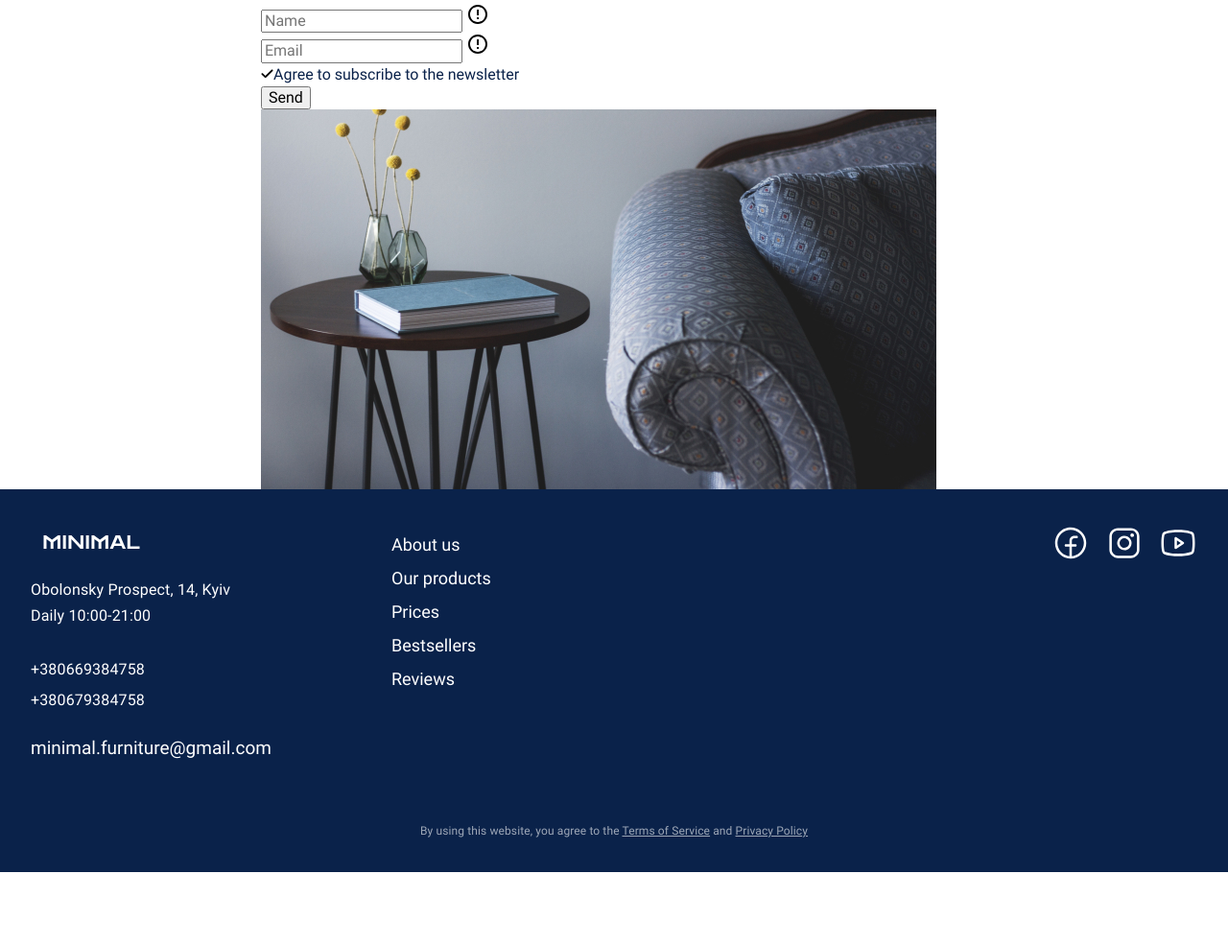
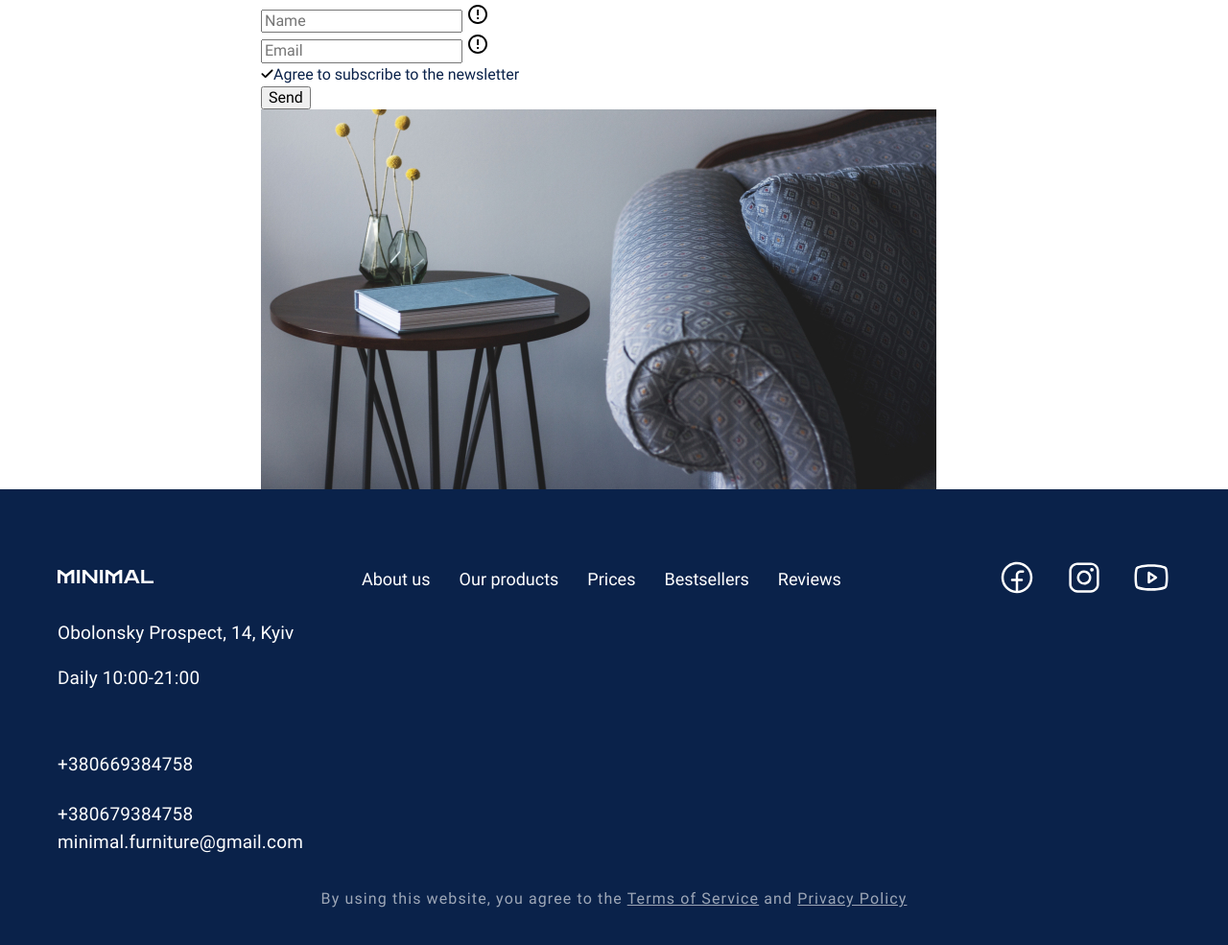
Before and after one commit to VuktorTS/Minimal-project-05, a website built with Vite: page src/index.html in a window 1280 px wide. Shown: the part 5519-6504 px from the top of the page at 96% size. Before the commit the page ends 6428 px from the top, so only its background shows below. Built offline with nearby package versions, Linux system fonts and the light colour scheme.

Commit message:
footer-tab-version

```diff
--- a/src/css/footer.css
+++ b/src/css/footer.css
@@ -1,7 +1,11 @@
 .footer-section {
-  padding: 36px 16px 16px 16px;
   background: var(--blue-font, #0a224a);
   width: 100%;
+}
+
+.footer-container {
+  padding-top: 36px;
+  padding-bottom: 16px;
 }
 
 .logo-soc-container {
@@ -39,6 +43,7 @@
 }
 
 .soc-icon {
+  display: block;
   width: 28px;
   height: 28px;
   fill: var(--white);
@@ -52,20 +57,27 @@
   font-style: normal;
   letter-spacing: 0.01em;
   line-height: 1.2;
-  margin-bottom: 35px;
+}
+
+.contacts .tel-list {
+  margin-top: 35px;
 }
 
 .addr-item:not(:last-child) {
   margin-bottom: 8px;
 }
-.tel-list {
+
+.contact-link {
   color: var(--white);
   font-style: normal;
   letter-spacing: 0.01em;
+  /* line-height: 1.2; */
 }
 
 .footer-mail {
   display: none;
+  color: var(--white);
+  letter-spacing: 0.01em;
 }
 
 .p-agree {
@@ -85,21 +97,29 @@
     padding: 36px 32px;
   }
 
+  .logo-nav {
+    flex-direction: row;
+    flex: 1;
+  }
+
   .logo-link {
     margin: 12px 0 0;
   }
 
   .logo-icon {
-    width: 127px;
-  }
-
-  .logo-nav {
-    flex-direction: row;
-    flex: 1;
+    /* width: 127px; */
   }
 
   .footer-nav {
     margin: 8px 0 0 249px;
+  }
+
+  .nav-list {
+    gap: 16px;
+  }
+
+  .nav-item {
+    font-size: 18px;
   }
 
   .soc-icon {
@@ -107,13 +127,9 @@
     height: 40px;
   }
 
-  .nav-item {
-    font-size: 18px;
-  }
-
   .contscts {
     order: -1;
-    margin: -116px 0 0;
+    margin: -148px 0 0;
   }
 
   .footer-mail {
@@ -122,5 +138,68 @@
     display: flex;
     margin: 24px 0 64px;
     font-size: 19px;
+    letter-spacing: 0.01em;
+  }
+
+  .contscts .tel-list {
+    margin-top: 64px;
+  }
+
+  .addr-item:not(:last-child) {
+    margin-bottom: 24px;
+  }
+
+  .addr-item {
+    font-size: 19px;
+  }
+
+  .p-agree {
+    font-size: 16px;
+    line-height: 1.25;
+    letter-spacing: 0.07em;
   }
 }
+
+@media screen and (min-width: 1140px) {
+  .footer-section {
+    padding: 36px 60px;
+  }
+  .logo-nav {
+    margin-bottom: 32px;
+  }
+
+  .footer-nav {
+    margin-left: 217px;
+  }
+
+  .nav-list {
+    flex-direction: row;
+    gap: 30px;
+  }
+
+  .contscts {
+    display: flex;
+    margin: 0;
+    flex-wrap: wrap;
+    flex-direction: row;
+  }
+
+  .address-list {
+    display: flex;
+    flex-direction: column;
+  }
+
+  .contacts .tel-list {
+    margin: 0 82px 0 87px;
+  }
+
+  .footer-mail {
+    margin: 0;
+  }
+  .p-agree {
+    margin-top: 35px;
+  }
+  .soc-list {
+    gap: 30px;
+  }
+}
--- a/src/partials/footer.html
+++ b/src/partials/footer.html
@@ -85,10 +85,10 @@
         </ul>
         <ul class="tel-list">
           <li class="addr-item">
-            <a href="tel:+380669384758">+380669384758</a>
+            <a class="contact-link" href="tel:+380669384758">+380669384758</a>
           </li>
           <li class="addr-item">
-            <a href="tel:+380679384758">+380679384758</a>
+            <a class="contact-link" href="tel:+380679384758">+380679384758</a>
           </li>
         </ul>
         <a class="footer-mail" href="mailto:minimal.furniture@gmail.com"
```
